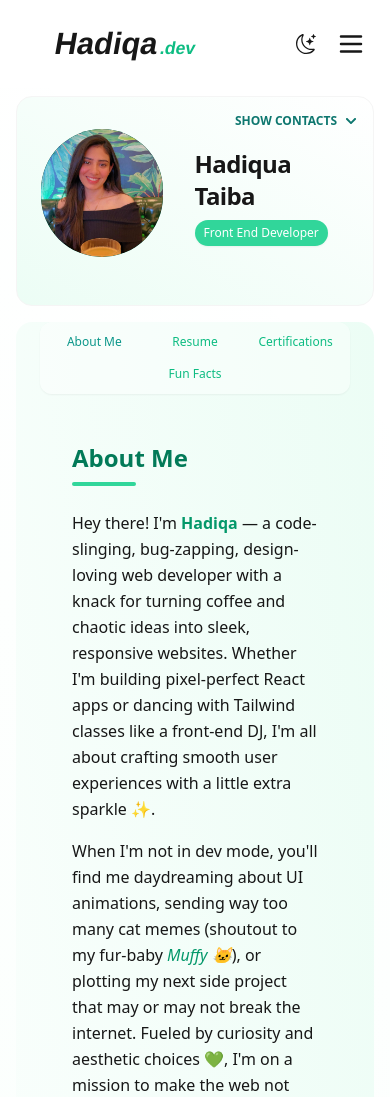
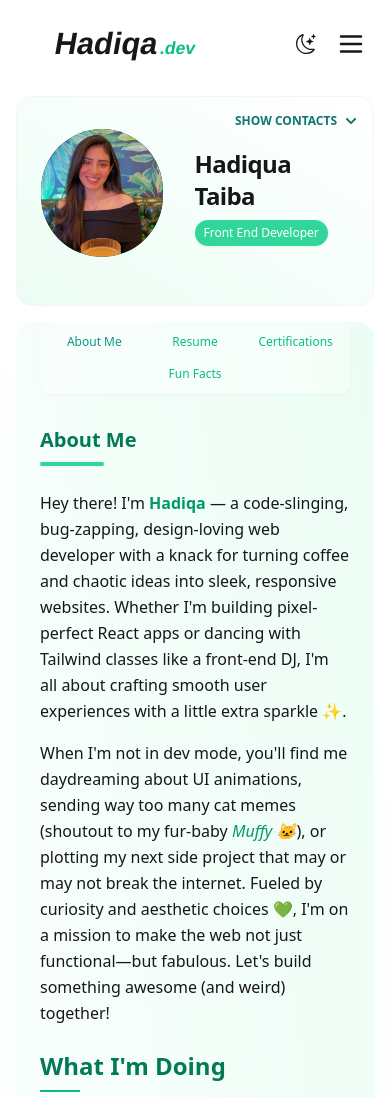
Before and after one commit to Hadiquaa/Hadiqa-s-Portfolio, a React (Create React App) app: page /about in a window 390 px wide. Shown: the top 1097 px of the page. Built offline with nearby package versions, Linux system fonts and the light colour scheme; the HTML template or start-up script is replaced by a standard one.

Commit message:
fixed resume page

```diff
--- a/src/sections/AboutMeContent.jsx
+++ b/src/sections/AboutMeContent.jsx
@@ -30,7 +30,7 @@ const AboutMeContent = () => {
         />
       </div>
 
-      <div className="pt-4 px-8">{renderSection()}</div>
+      <div className="">{renderSection()}</div>
     </article>
   );
 };
--- a/src/sections/AboutSection.jsx
+++ b/src/sections/AboutSection.jsx
@@ -6,7 +6,7 @@ const AboutSection = () => {
   return (
     <section className="space-y-6 text-blacktext dark:text-white">
       <header>
-        <h2 className="text-2xl font-bold text-mint-700 dark:text-riptide-300">
+        <h2 className="text-xl md:text-2xl font-bold text-mint-700 dark:text-riptide-300">
           About Me
         </h2>
         <div className="w-16 h-1 bg-mint-400 dark:bg-riptide-400 rounded-full mt-2"></div>
--- a/src/sections/CertificationsSection.jsx
+++ b/src/sections/CertificationsSection.jsx
@@ -43,7 +43,7 @@ const CertificationsSection = () => {
   return (
     <section className="">
       <div>
-        <h2 className="text-xl font-bold text-mint-700 dark:text-riptide-300 ">
+        <h2 className="text-xl md:text-2xl font-bold text-mint-700 dark:text-riptide-300 ">
           Certifications
         </h2>
         <div className="h-1 w-10 bg-mint-500 dark:bg-riptide-400 rounded-full mt-2 mb-6 "></div>
--- a/src/sections/ResumeSection.jsx
+++ b/src/sections/ResumeSection.jsx
@@ -43,11 +43,11 @@ const Resume = () => {
   ];
 
   return (
-    <section id="resume" className=" px-6 max-w-5xl mx-auto scroll-mt-20">
+    <section id="resume" className=" max-w-5xl mx-auto scroll-mt-20">
       {/* Header */}
-      <div className="flex justify-between items-center mb-10">
+      <div className="flex  justify-between items-center mb-10">
         <div>
-          <h2 className="text-2xl font-bold text-blacktext dark:text-white">
+          <h2 className="text-xl md:text-2xl font-bold text-mint-700 dark:text-white">
             Resume
           </h2>
           <div className="w-16 h-1 bg-mint-400 dark:bg-riptide-400 rounded-full mt-2"></div>
@@ -56,7 +56,7 @@ const Resume = () => {
         <a
           href="/Hadiqa_Taiba_Resume.pdf"
           download
-          className="flex items-center gap-2 px-4 py-2 text-sm font-semibold bg-mint-500 text-white rounded-full shadow hover:bg-mint-400 transition"
+          className="flex items-center gap-2 md:px-4 py-1 px-2 text-sm font-semibold bg-mint-500 text-white rounded-full shadow hover:bg-mint-400 transition"
         >
           <FaDownload /> Download PDF
         </a>
```
